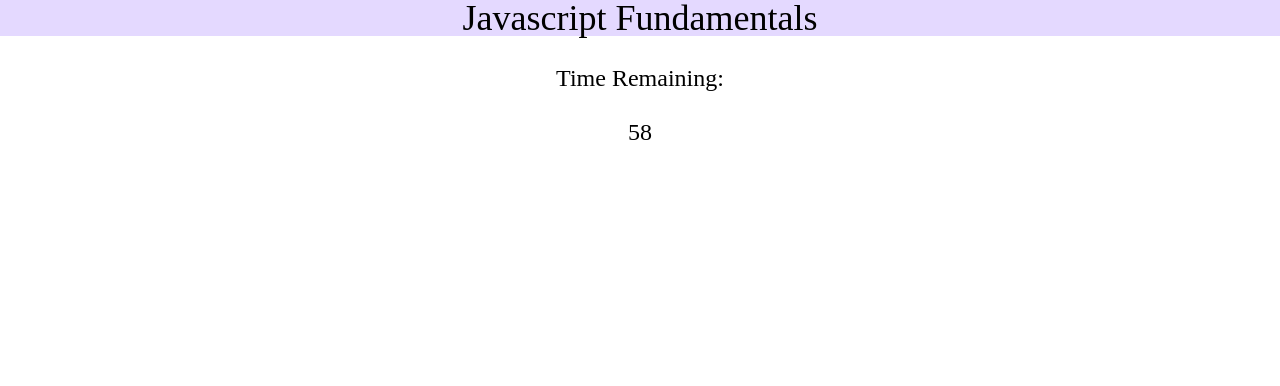
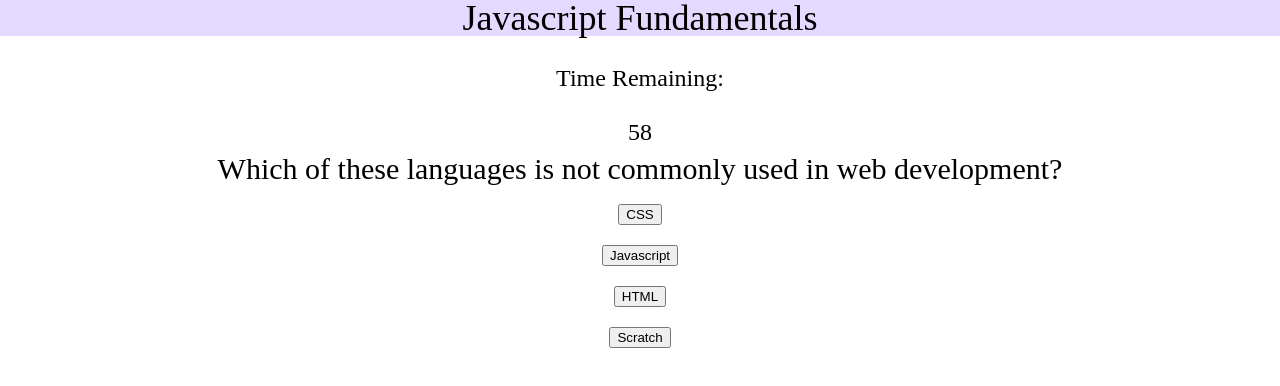
Before and after one commit to PhilipHuang2/Web-Quiz, a plain HTML site: page index.html in a window 1280 px wide. Both pictures are taken after a click on the button "Start Quiz". Drawn offline with Linux system fonts and the light colour scheme.

Commit message:
when i press start, I pop in the question and 4 possible answers

```diff
--- a/index.html
+++ b/index.html
@@ -15,7 +15,14 @@
     <main>
         <h2 ><button id="start">Start Quiz</button></h2>
         <section class="question"></section>
-        <section class="answers"></section>
+        <section class="answers" >
+            <ul>
+                <li><button></button></li>
+                <li><button></button></li>
+                <li><button></button></li>
+                <li><button></button></li>
+            </ul>
+        </section>
 
     </main>
     <script src="scripts.js"></script>
--- a/scripts.js
+++ b/scripts.js
@@ -1,34 +1,68 @@
 var button = document.querySelector("#start");
 var timeTitle = document.createElement("h2");
 var timer = document.createElement("h2");
+var questionTitle = document.querySelector(".question");
+var answerList = document.querySelector(".answers");
 var timeLeft = 60;
 timeTitle.textContent = "Time Remaining:"
 timer.textContent = timeLeft;
 
+var question = { title: "Which of these languages is not commonly used in web development?",
+    answers: ["CSS", "Javascript", "HTML", "Scratch"],
+    trueAnswer: 3
+}
+
 // When I click the button, delete the start button
 // and add 2 h2 tags, and start counting down
 button.addEventListener("click",function(){
-    console.log("testing button");
-
     document.querySelector("main").prepend(timer);
     document.querySelector("main").prepend(timeTitle);
     startTime();
     button.parentElement.remove();
+    populateQuestion(question);
 });
 
 // creates a timer that counts down until 0
 function startTime() {
     var timeInterval = setInterval(function() {
         timeLeft = timeLeft -1;
-        console.log(timer);
-        console.log(timeLeft);
         if(timeLeft > 0)
             timer.textContent = timeLeft.toString();
         else
         {
-            clock.textContent = "";
+            timer.textContent = "";
             clearInterval(timeInterval);
         }
     },1000);
 
 }
+
+//Set the question block to block (ie. not none)
+// and populate list
+function populateQuestion(newQuestion) {
+    // reveal the question and answer sections
+    questionTitle.style.display = "block";
+    answerList.style.display = "block";
+    questionTitle.textContent = newQuestion.title;
+    var buttonList = answerList.children[0];
+
+    //variable to hold the current li item for better readability
+    var dummyLi;
+    //iterate through each li, and place textContent in the button inside li
+    for(var i = 0; i < buttonList.children.length; i++)
+    {
+        dummyLi = buttonList.children[i];
+        console.log(dummyLi);
+        dummyLi.children[0].textContent = newQuestion.answers[i];
+        if(newQuestion.trueAnswer == i)
+            dummyLi.setAttribute("data-answer",true);
+        else
+            dummyLi.setAttribute('data-answer',false);
+    }
+
+
+
+
+
+
+}
--- a/style.css
+++ b/style.css
@@ -28,3 +28,20 @@ h2 {
 h2 > button {
     font-size: 24px;
 }
+
+.question {
+    margin: 10px;
+    font-size: 30px;
+    text-decoration: bold;
+    text-align: center;
+    display: none;
+}
+
+.answers {
+    text-align:center;
+    display: none;
+}
+
+.answers > ul > li {
+    margin: 20px;
+}
```
